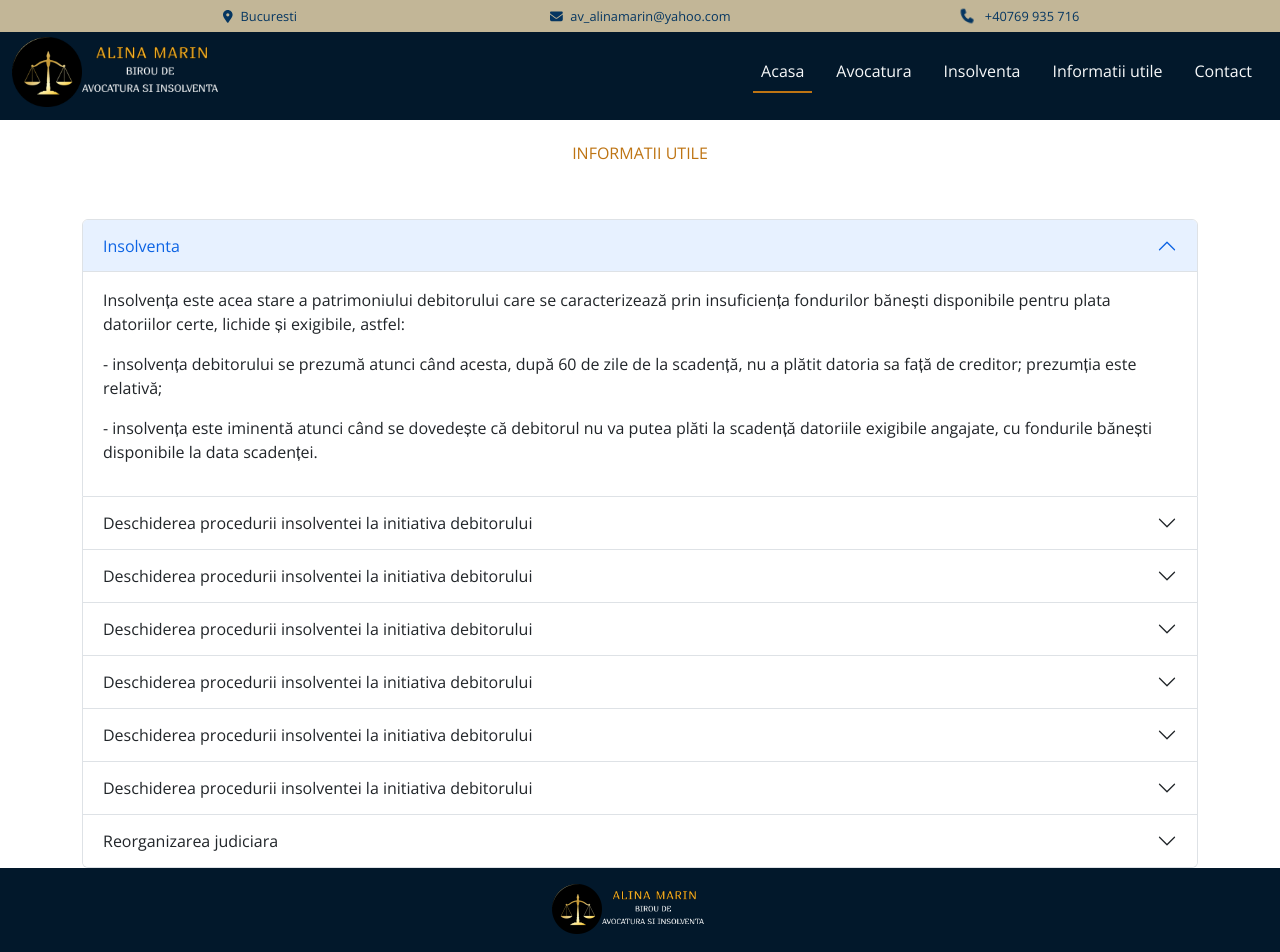
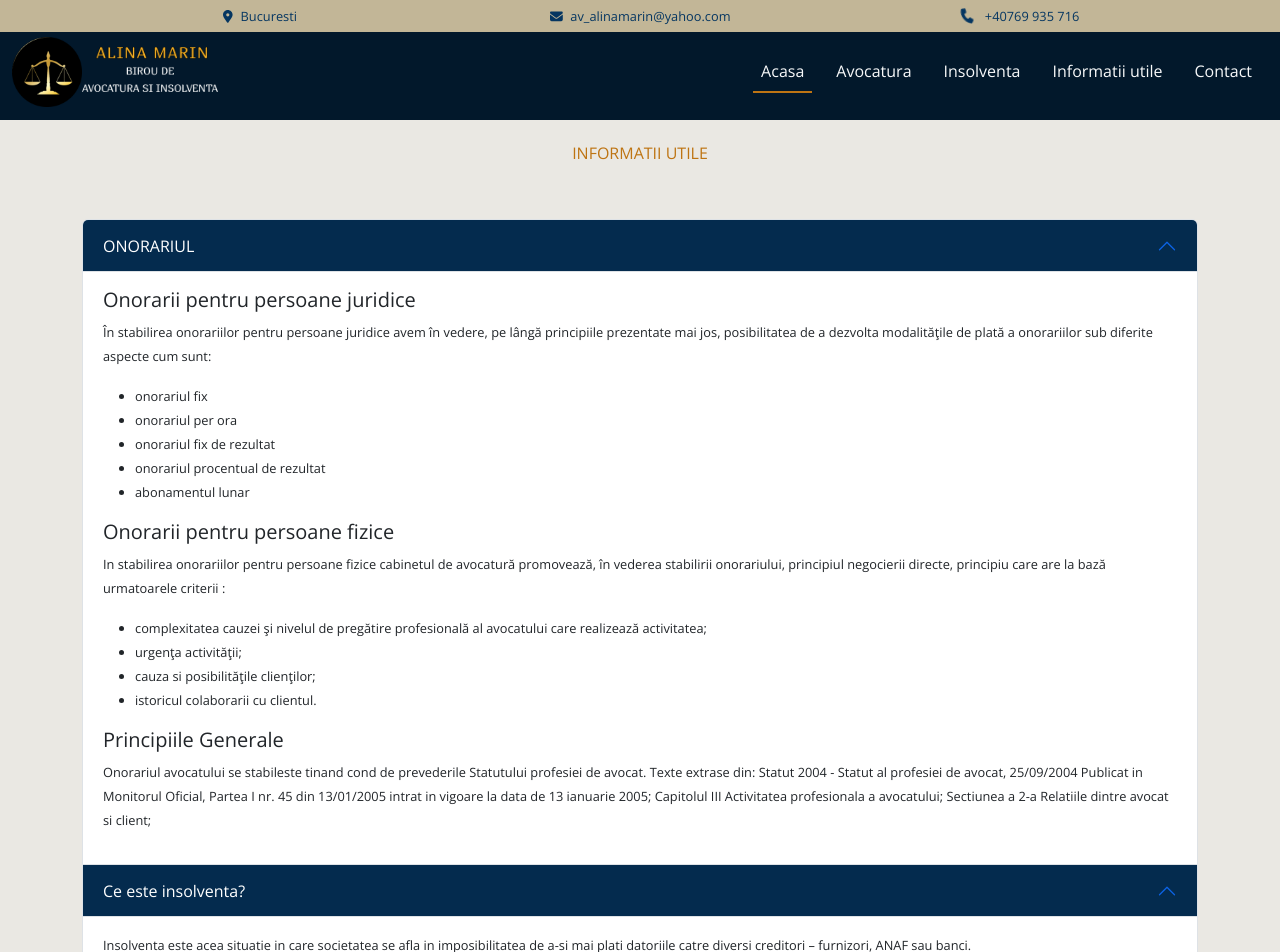
Before and after one commit to AlexJora/lawyer-website, a React (Create React App) app in the folder client/: page /informatii-utile in a window 1280 px wide. Shown: the top 952 px of the page. Built offline with nearby package versions, Linux system fonts and the light colour scheme; a web font is replaced by a local one.

Commit message:
onorarii

```diff
--- a/client/src/custom.css
+++ b/client/src/custom.css
@@ -557,3 +557,14 @@
 .form-wrap .btn {
   background-color: #c2b697;
 }
+
+/* INFORMATII UTILE====================== */
+.info {
+  background-color: #eae8e3;
+  font-size: 0.8rem;
+}
+
+#accordion-btn {
+  background-color: #042B4E;
+  color: #fff;
+}
--- a/client/src/pages/Acasa.js
+++ b/client/src/pages/Acasa.js
@@ -1,5 +1,5 @@
 import React from 'react';
-
+import { Link } from "react-router-dom";
 import Navbar from '../components/Navbar'
 import Footer from '../components/Footer';
 import { FontAwesomeIcon } from '@fortawesome/react-fontawesome';
@@ -27,23 +27,35 @@ const Acasa = () => {
               {/* horizontal buttons */}
               <div className="horizontal-btn d-none d-md-flex justify-content-center  align-items-end w-100 h-100">
                 <div className=" col flex-grow-1">
+                  <Link to="/contact">
                     <button id='first-btn' className="btn btn-outline-dark btn-lg  type-button p-4 w-100 fw-bold"><span className='p-3' ><FontAwesomeIcon icon={faCalendarCheck} size="1x" /></span>Programare</button>
+                  </Link>
                 </div>
                 <div className="col flex-grow-1">
+                  <Link to="/contact">
                     <button className="btn btn-lg btn-outline-dark type-button p-4 w-100 fw-bold"><span className='p-3' ><FontAwesomeIcon icon={faFileCircleCheck} size="1x" /></span>Cere o evaluare</button>
+                  </Link>
                 </div>
                 <div className="col flex-grow-1">
+                  <Link to="/informatii-utile">
                     <button className="btn btn-lg btn-outline-dark type-button p-4 w-100 fw-bold"><span className='p-3' ><FontAwesomeIcon icon={faCommentsDollar} size="1x" /></span>Onorarii
                     </button>
+                  </Link>
                 </div>
               </div>
             </div >
 
             {/* vertical buttons*/}
             <div className="vertical-btn d-md-none d-flex flex-column align-items-center mt-3 gap-1">
+              <Link to="/contact">
                 <button className="btn btn-outline-dark type-button p-3 w-80 mb-3 btn-sm"><span className='p-3' ><FontAwesomeIcon icon={faCalendarCheck} size="1x" /></span>Solicita o programare</button>
+              </Link>
+              <Link to="/contact">
                 <button className="btn btn-outline-dark type-button p-3 w-80 mb-3 btn-sm"><span className='p-3' ><FontAwesomeIcon icon={faFileCircleCheck} size="1x" /></span>Cere o evaluare</button>
+              </Link>
+              <Link to="/informatii-utile">
                 <button className="btn btn-outline-dark type-button p-3 w-80 btn-sm"><span className='p-3' ><FontAwesomeIcon icon={faCommentsDollar} size="1x" /></span>Onorarii</button>
+              </Link>
             </div>
 
           </div>
--- a/client/src/pages/Info.js
+++ b/client/src/pages/Info.js
@@ -7,100 +7,117 @@ const Info = () => {
     <>
       <Navbar />
 
-      <section>
+      <section className='info'>
         <div className='container'>
           <h6 className='guide-text pt-4 pb-5 text-center' >INFORMATII UTILE</h6>
 
-          <div class="accordion" id="accordionExample">
+          <div class="accordion">
+            {/* onorariul========== */}
             <div class="accordion-item">
               <h2 class="accordion-header" id="headingOne">
-                <button class="accordion-button" type="button" data-bs-toggle="collapse" data-bs-target="#collapseOne" aria-expanded="true" aria-controls="collapseOne">
-                  Insolventa
+                <button id='accordion-btn' class="accordion-button" type="button" data-bs-toggle="collapse" data-bs-target="#collapseOne" aria-expanded="true" aria-controls="collapseOne">
+                  ONORARIUL
                 </button>
               </h2>
               <div id="collapseOne" class="accordion-collapse collapse show" aria-labelledby="headingOne" data-bs-parent="#accordionExample">
                 <div class="accordion-body">
-                  <p>Insolvența este acea stare a patrimoniului debitorului care se caracterizează prin insuficiența fondurilor bănești disponibile pentru plata datoriilor certe, lichide și exigibile, astfel:</p>
-                  <p> - insolvența debitorului se prezumă atunci când acesta, după 60 de zile de la scadență, nu a plătit datoria sa față de creditor; prezumția este relativă;</p>
-                  <p> - insolvența este iminentă atunci când se dovedește că debitorul nu va putea plăti la scadență datoriile exigibile angajate, cu fondurile bănești disponibile la data scadenței.</p>
+                  <h5>Onorarii pentru persoane juridice</h5>
+                  <p>În stabilirea onorariilor pentru persoane juridice avem în vedere, pe lângă principiile prezentate mai jos, posibilitatea de a dezvolta modalităţile de plată a onorariilor sub diferite aspecte cum sunt:</p>
+                  <ul>
+                    <li>onorariul fix</li>
+                    <li>onorariul per ora</li>
+                    <li>onorariul fix de rezultat</li>
+                    <li>onorariul procentual de rezultat</li>
+                    <li>abonamentul lunar</li>
+                  </ul>
+                  <h5>Onorarii pentru persoane fizice</h5>
+                  <p>In stabilirea onorariilor pentru persoane fizice cabinetul de avocatură promovează, în vederea stabilirii onorariului, principiul negocierii directe, principiu care are la bază urmatoarele criterii :</p>
+                  <ul>
+                    <li>complexitatea cauzei şi nivelul de pregătire profesională al avocatului care realizează activitatea;</li>
+                    <li>urgenţa activităţii;</li>
+                    <li>cauza si posibilităţile clienţilor;</li>
+                    <li> istoricul colaborarii cu clientul.</li>
+
+                  </ul>
+                  <h5>Principiile Generale</h5>
+                  <p> Onorariul avocatului se stabileste tinand cond de prevederile Statutului profesiei de avocat.
+                    Texte extrase din: Statut 2004 - Statut al profesiei de avocat, 25/09/2004 Publicat in Monitorul Oficial, Partea I nr. 45 din 13/01/2005 intrat in vigoare la data de 13 ianuarie 2005;
+                    Capitolul III Activitatea profesionala a avocatului;
+                    Sectiunea a 2-a Relatiile dintre avocat si client;</p>
+                </div>
+              </div>
+            </div>
+            <div class="accordion-item">
+              <h2 class="accordion-header" id="headingOne">
+                <button id='accordion-btn' class="accordion-button" type="button" data-bs-toggle="collapse" data-bs-target="#collapseOne" aria-expanded="true" aria-controls="collapseOne">
+                  Ce este insolventa?
+                </button>
+              </h2>
+              <div id="collapseOne" class="accordion-collapse collapse show" aria-labelledby="headingOne" data-bs-parent="#accordionExample">
+                <div class="accordion-body">
+                  <p>Insolventa este acea situatie in care societatea se afla in imposibilitatea de a-si mai plati datoriile catre diversi creditori – furnizori, ANAF sau banci.</p>
+                  <p>Legea 85/2014 o descrie ca fiind „o stare a patrimoniului debitorului care se caracterizeaza prin insuficienta fondurilor banesti disponibile pentru plata datoriilor certe, lichide si exigibile”. </p>
+                  <p> Insolventa, nu inseamna automat faliment,aceasta poate fi deschisa si in vederea reorganizarii societatii pe baza unui plan care poate conduce la redresarea afaceri si iesirea din insolventa.Doar in momentul in care reorganizarea da gres, se poate declansa falimentul.</p>
                 </div>
               </div>
             </div>
             <div class="accordion-item">
               <h2 class="accordion-header" id="headingTwo">
-                <button class="accordion-button collapsed" type="button" data-bs-toggle="collapse" data-bs-target="#collapseTwo" aria-expanded="false" aria-controls="collapseTwo">
-                  Deschiderea procedurii insolventei la initiativa debitorului
+                <button id='accordion-btn' class="accordion-button collapsed" type="button" data-bs-toggle="collapse" data-bs-target="#collapseTwo" aria-expanded="false" aria-controls="collapseTwo">
+                  Ce este reorganizarea?
                 </button>
               </h2>
               <div id="collapseTwo" class="accordion-collapse collapse" aria-labelledby="headingTwo" data-bs-parent="#accordionExample">
                 <div class="accordion-body">
-                  <strong>This is the second item's accordion body.</strong> It is hidden by default, until the collapse plugin adds the appropriate classes that we use to style each element. These classes control the overall appearance, as well as the showing and hiding via CSS transitions. You can modify any of this with custom CSS or overriding our default variables. It's also worth noting that just about any HTML can go within the <code>.accordion-body</code>, though the transition does limit overflow.
+                  <p>Scopul insolventei nu este de a ajunge la faliment si de a inchide societatea, ci de a o ajuta sa se redreseze dupa un plan stabilit.
+
+                    Practic, se va deschide o procedura de insolventa generala cu intentia de a reorganiza societatea dupa un plan de reorganizare.
+
+                    Acest plan va fi supus confirmarii judecatorului-sindic de catre debitor, administratorului judiciar sau creditorilor.
+
+                    Totodata, planul va trebui sa cuprinda o esalonare a datoriilor pe o durata de 3 ani.
+
+                    De la data deschiderii procedurii de insolventa se vor suspenda de drept toate actiunile judiciare, extrajudiciare si masurile de executare silita asupra averii societatii.
+
+                    Mai mult, societatea isi poate desfasura activitatea in continuare sub controlul Administratorului Judiciar desemnat.
+
+                    Doar in cazul in care acest plan de reorganizare si salvare a societatii esueaza, se va trece la procedura de faliment.</p>
+                  <p></p>
+                  <p></p>
+                  <p></p>
                 </div>
               </div>
             </div>
             <div class="accordion-item">
               <h2 class="accordion-header" id="headingTwo">
-                <button class="accordion-button collapsed" type="button" data-bs-toggle="collapse" data-bs-target="#collapseTwo" aria-expanded="false" aria-controls="collapseTwo">
-                  Deschiderea procedurii insolventei la initiativa debitorului
+                <button id='accordion-btn' class="accordion-button collapsed" type="button" data-bs-toggle="collapse" data-bs-target="#collapseTwo" aria-expanded="false" aria-controls="collapseTwo">
+                  Ce este
+                  falimentul ?
                 </button>
               </h2>
               <div id="collapseTwo" class="accordion-collapse collapse" aria-labelledby="headingTwo" data-bs-parent="#accordionExample">
                 <div class="accordion-body">
-                  <strong>This is the second item's accordion body.</strong> It is hidden by default, until the collapse plugin adds the appropriate classes that we use to style each element. These classes control the overall appearance, as well as the showing and hiding via CSS transitions. You can modify any of this with custom CSS or overriding our default variables. It's also worth noting that just about any HTML can go within the <code>.accordion-body</code>, though the transition does limit overflow.
+                  <p>Falimentul intervine ca o ultima solutie atunci cand redresarea si planul de reorganizare nu mai sunt posibile.
+
+                    O definitie mai complexa a falimentului ar suna asa:
+
+                    „Falimentul este a doua etapa a procedurii de insolventa care se aplica debitorului in vederea lichidarii averii acestuia pentru acoperirea pasivului, urmata de radierea debitorului din registrul in care este inmatriculat.”
+
+                    Daca se constata ca nu exista bunuri in patrimoniul debitorului sau ca acestea sunt insuficiente pentru a acoperi cheltuielile administrative, se poate da o hotarare prin care se dispune radierea societatii.
+
+                    Prin hotararea prin care se decide intrarea in faliment, judecatorul-sindic va pronunta dizolvarea debitorului persoana juridica si va dispune:
+
+                    • Ridicarea dreptului de administrare al debitorului
+                    • Desemnarea unui lichidator juridic in cazul procedurii generale
+                    • Lichidarea bunurilor din averea firmei
+                    • Radierea societatii</p>
                 </div>
               </div>
             </div>
-            <div class="accordion-item">
-              <h2 class="accordion-header" id="headingTwo">
-                <button class="accordion-button collapsed" type="button" data-bs-toggle="collapse" data-bs-target="#collapseTwo" aria-expanded="false" aria-controls="collapseTwo">
-                  Deschiderea procedurii insolventei la initiativa debitorului
-                </button>
-              </h2>
-              <div id="collapseTwo" class="accordion-collapse collapse" aria-labelledby="headingTwo" data-bs-parent="#accordionExample">
-                <div class="accordion-body">
-                  <strong>This is the second item's accordion body.</strong> It is hidden by default, until the collapse plugin adds the appropriate classes that we use to style each element. These classes control the overall appearance, as well as the showing and hiding via CSS transitions. You can modify any of this with custom CSS or overriding our default variables. It's also worth noting that just about any HTML can go within the <code>.accordion-body</code>, though the transition does limit overflow.
-                </div>
-              </div>
-            </div>
-            <div class="accordion-item">
-              <h2 class="accordion-header" id="headingTwo">
-                <button class="accordion-button collapsed" type="button" data-bs-toggle="collapse" data-bs-target="#collapseTwo" aria-expanded="false" aria-controls="collapseTwo">
-                  Deschiderea procedurii insolventei la initiativa debitorului
-                </button>
-              </h2>
-              <div id="collapseTwo" class="accordion-collapse collapse" aria-labelledby="headingTwo" data-bs-parent="#accordionExample">
-                <div class="accordion-body">
-                  <strong>This is the second item's accordion body.</strong> It is hidden by default, until the collapse plugin adds the appropriate classes that we use to style each element. These classes control the overall appearance, as well as the showing and hiding via CSS transitions. You can modify any of this with custom CSS or overriding our default variables. It's also worth noting that just about any HTML can go within the <code>.accordion-body</code>, though the transition does limit overflow.
-                </div>
-              </div>
-            </div>
-            <div class="accordion-item">
-              <h2 class="accordion-header" id="headingTwo">
-                <button class="accordion-button collapsed" type="button" data-bs-toggle="collapse" data-bs-target="#collapseTwo" aria-expanded="false" aria-controls="collapseTwo">
-                  Deschiderea procedurii insolventei la initiativa debitorului
-                </button>
-              </h2>
-              <div id="collapseTwo" class="accordion-collapse collapse" aria-labelledby="headingTwo" data-bs-parent="#accordionExample">
-                <div class="accordion-body">
-                  <strong>This is the second item's accordion body.</strong> It is hidden by default, until the collapse plugin adds the appropriate classes that we use to style each element. These classes control the overall appearance, as well as the showing and hiding via CSS transitions. You can modify any of this with custom CSS or overriding our default variables. It's also worth noting that just about any HTML can go within the <code>.accordion-body</code>, though the transition does limit overflow.
-                </div>
-              </div>
-            </div>
-            <div class="accordion-item">
-              <h2 class="accordion-header" id="headingTwo">
-                <button class="accordion-button collapsed" type="button" data-bs-toggle="collapse" data-bs-target="#collapseTwo" aria-expanded="false" aria-controls="collapseTwo">
-                  Deschiderea procedurii insolventei la initiativa debitorului
-                </button>
-              </h2>
-              <div id="collapseTwo" class="accordion-collapse collapse" aria-labelledby="headingTwo" data-bs-parent="#accordionExample">
-                <div class="accordion-body">
-                  <strong>This is the second item's accordion body.</strong> It is hidden by default, until the collapse plugin adds the appropriate classes that we use to style each element. These classes control the overall appearance, as well as the showing and hiding via CSS transitions. You can modify any of this with custom CSS or overriding our default variables. It's also worth noting that just about any HTML can go within the <code>.accordion-body</code>, though the transition does limit overflow.
-                </div>
-              </div>
-            </div>
+
             <div class="accordion-item">
               <h2 class="accordion-header" id="headingThree">
-                <button class="accordion-button collapsed" type="button" data-bs-toggle="collapse" data-bs-target="#collapseThree" aria-expanded="false" aria-controls="collapseThree">
+                <button id='accordion-btn' class="accordion-button collapsed" type="button" data-bs-toggle="collapse" data-bs-target="#collapseThree" aria-expanded="false" aria-controls="collapseThree">
                   Reorganizarea judiciara
                 </button>
               </h2>
--- a/client/src/pages/Insolventa.js
+++ b/client/src/pages/Insolventa.js
@@ -1,5 +1,6 @@
-import React from 'react'
-import Navbar from '../components/Navbar'
+import React from 'react';
+import { Link } from 'react-router-dom';
+import Navbar from '../components/Navbar';
 import Footer from '../components/Footer';
 const Insolventa = () => {
   return (
@@ -61,8 +62,9 @@ const Insolventa = () => {
                       reglementarilor legale .</li>
                   </ul>
                 </p>
-
-                <button className="btn btn-outline-dark my-4" type="button" >Cere o evaluare</button>
+                <Link to="/contact">
+                  <button className="btn btn-outline-dark my-4" type="button" >Cere o evaluare</button>
+                </Link>
               </div>
             </div>
           </div>
```
Lines whose indentation alone changed are shown as unchanged.
